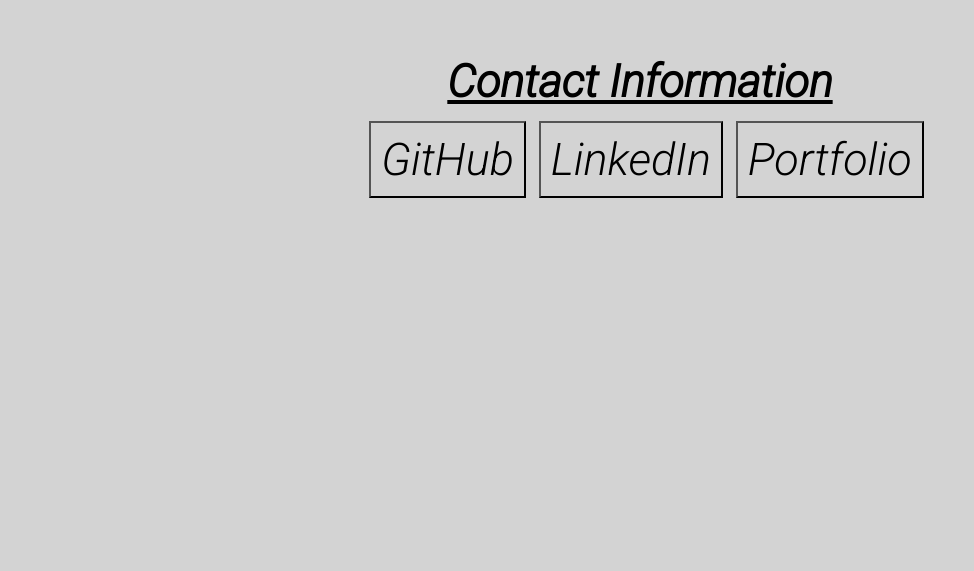
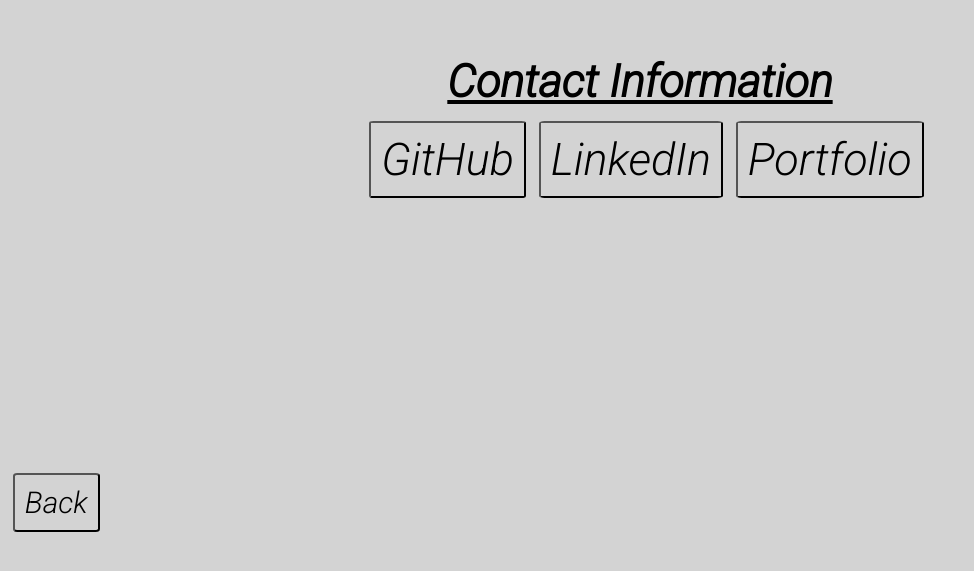
Before and after one commit to jared-ruiz/React-Calculator, a React (Create React App) app: page /contact in a window 1280 px wide. Shown: the part 137-708 px from the top of the page, without its empty margins (0-974 px from the left). Built offline with nearby package versions, Linux system fonts and the light colour scheme.

Commit message:
Added return button to contact page, allowing full traversal between cacluclator and contact page.

```diff
--- a/src/components/Contact/index.js
+++ b/src/components/Contact/index.js
@@ -1,4 +1,5 @@
 import React from 'react';
+import { Link } from 'react-router-dom';
 
 //this page will be a very simple contact page
 //to provide quick access to my github and to additionally
@@ -24,6 +25,12 @@
                 <button onClick={linkNavigation} className='contact-buttons'>LinkedIn</button>
                 <button onClick={linkNavigation} className='contact-buttons'>Portfolio</button>
             </div>
+            {/* button for home routing */}
+            <div className="return-button">
+                <Link to='/'>
+                    <button id="return-button-styling-contact">Back</button>
+                </Link>
+            </div>
         </div>
     )
 }
--- a/src/index.css
+++ b/src/index.css
@@ -168,8 +168,22 @@
  margin-top: 1%;
  margin-left: 1%;
  border-color: black;
+ border-radius: 3%;
 }
 
 .contact-buttons:hover {
   background-color: rgb(228, 104, 104);
 }
+
+#return-button-styling-contact {
+  font-size: 30px;
+  margin-top: 21.5%;
+  margin-left: 1%;
+  padding: 10px;
+  border-radius: 5%;
+}
+
+#return-button-styling-contact:hover {
+  cursor: pointer;
+  background-color: rgb(228, 104, 104);
+}
```
